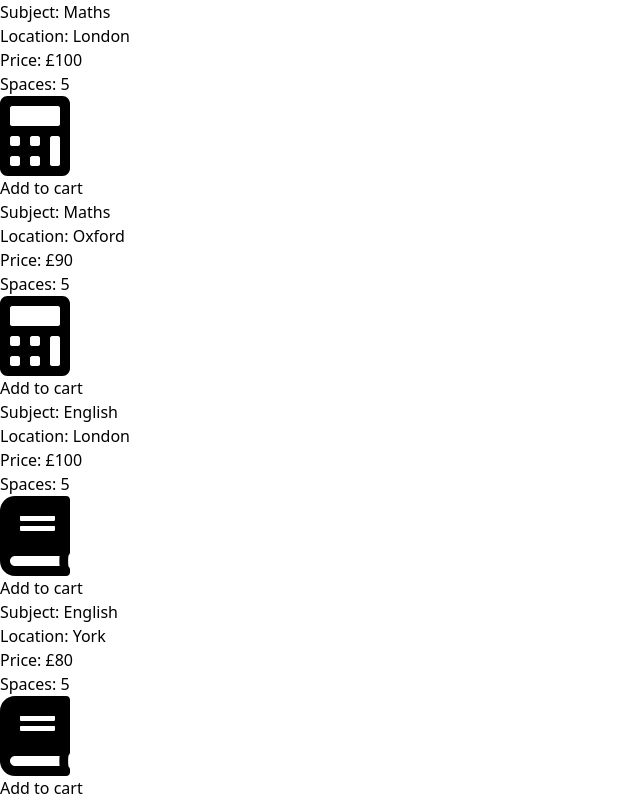
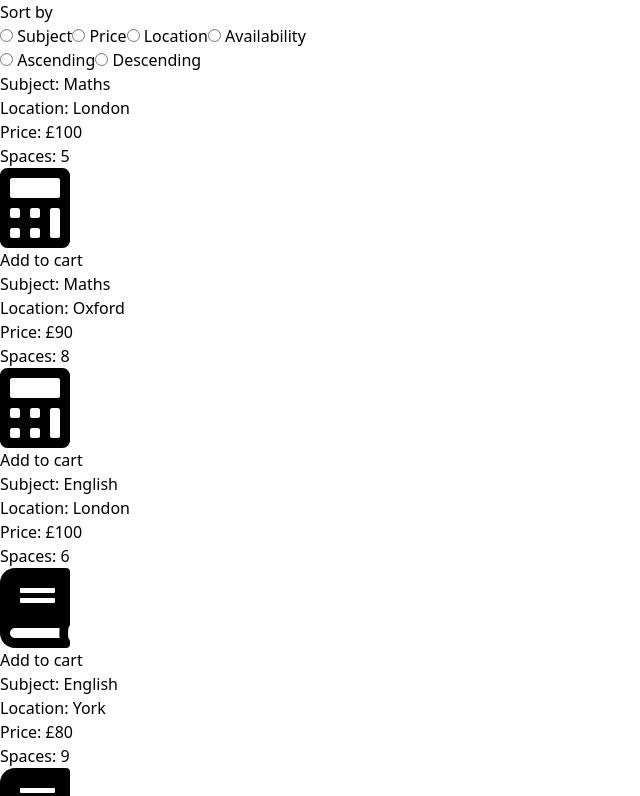
Before and after one commit to NeroOloge/lesson-depot, a Vue app: page / in a window 1280 px wide. Shown: the top 796 px of the page, without its empty margins (0-640 px from the left). Built offline with nearby package versions, Linux system fonts and the light colour scheme.

Commit message:
added sorting functionality

```diff
--- a/src/App.vue
+++ b/src/App.vue
@@ -4,8 +4,77 @@ import Lesson from "./components/Lesson.vue";
 
 <template>
   <div id="app" class="p-3">
+    <div class="flex justify-between">
+      <div>
+        <p>Sort by</p>
+        <div class="flex flex-col mb-5">
+          <label
+            ><input
+              v-on:click="onSelect"
+              type="radio"
+              value="subject"
+              name="sorting-attr"
+              :checked="this.sort.attr === 'subject'"
+            />
+            Subject</label
+          >
+          <label
+            ><input
+              v-on:click="onSelect"
+              type="radio"
+              value="price"
+              name="sorting-attr"
+              :checked="this.sort.attr === 'price'"
+            />
+            Price</label
+          >
+          <label
+            ><input
+              v-on:click="onSelect"
+              type="radio"
+              value="location"
+              name="sorting-attr"
+              :checked="this.sort.attr === 'location'"
+            />
+            Location</label
+          >
+          <label
+            ><input
+              v-on:click="onSelect"
+              type="radio"
+              value="availability"
+              name="sorting-attr"
+              :checked="this.sort.attr === 'availability'"
+            />
+            Availability</label
+          >
+        </div>
+
+        <div class="flex flex-col">
+          <label
+            ><input
+              v-on:click="onSelect"
+              type="radio"
+              value="ascending"
+              name="sorting-order"
+              :checked="this.sort.order === 'ascending'"
+            />
+            Ascending</label
+          >
+          <label
+            ><input
+              v-on:click="onSelect"
+              type="radio"
+              value="descending"
+              name="sorting-order"
+              :checked="this.sort.order === 'descending'"
+            />
+            Descending</label
+          >
+        </div>
+      </div>
       <div class="grid grid-cols-1 md:grid-cols-3 gap-y-2">
-      <div v-for="lesson in lessons">
+        <div v-for="lesson in this.lessons">
           <Lesson
             :subject="lesson.subject"
             :price="lesson.price"
@@ -13,6 +82,7 @@ import Lesson from "./components/Lesson.vue";
             :spaces="lesson.spaces"
             :icon="lesson.icon"
           />
+        </div>
       </div>
     </div>
   </div>
@@ -34,32 +104,87 @@ export default {
           subject: "Maths",
           price: 90,
           location: "Oxford",
-          spaces: 5,
+          spaces: 8,
           icon: "calculator",
         },
         {
           subject: "English",
           price: 100,
           location: "London",
-          spaces: 5,
+          spaces: 6,
           icon: "book",
         },
         {
           subject: "English",
           price: 80,
           location: "York",
-          spaces: 5,
+          spaces: 9,
           icon: "book",
         },
         {
           subject: "Music",
           price: 60,
           location: "Bristol",
-          spaces: 5,
+          spaces: 7,
           icon: "music",
         },
       ],
+      sort: {
+        attr: "",
+        order: "",
+      },
     };
+  },
+  methods: {
+    sortPriceAsc: (a, b) => a.price - b.price,
+    sortPriceDesc: (a, b) => b.price - a.price,
+    sortSubjectAsc: (a, b) => a.subject.localeCompare(b.subject),
+    sortSubjectDesc: (a, b) => -1 * a.subject.localeCompare(b.subject),
+    sortAvailabilityAsc: (a, b) => a.spaces - b.spaces,
+    sortAvailabilityDesc: (a, b) => b.spaces - a.spaces,
+    sortLocationAsc: (a, b) => a.location.localeCompare(b.location),
+    sortLocationDesc: (a, b) => -1 * a.location.localeCompare(b.location),
+    onSelect: function (e) {
+      console.log("selected", e.target.value);
+      console.log(e.target.name);
+      this.sort.attr =
+        e.target.name === "sorting-attr"
+          ? e.target.value
+          : this.sort.attr || "price";
+      this.sort.order =
+        e.target.name === "sorting-order"
+          ? e.target.value
+          : this.sort.order || "ascending";
+      console.log(this.sort.attr);
+
+      let compare;
+
+      switch (this.sort.attr) {
+        case "price":
+          if (this.sort.order === "ascending") compare = this.sortPriceAsc;
+          else if (this.sort.order === "descending")
+            compare = this.sortPriceDesc;
+          break;
+        case "subject":
+          if (this.sort.order === "ascending") compare = this.sortSubjectAsc;
+          else if (this.sort.order === "descending")
+            compare = this.sortSubjectDesc;
+          break;
+        case "availability":
+          if (this.sort.order === "ascending")
+            compare = this.sortAvailabilityAsc;
+          else if (this.sort.order === "descending")
+            compare = this.sortAvailabilityDesc;
+          break;
+        case "location":
+          if (this.sort.order === "ascending") compare = this.sortLocationAsc;
+          else if (this.sort.order === "descending")
+            compare = this.sortLocationDesc;
+          break;
+      }
+
+      this.lessons = this.lessons.sort(compare);
+    },
   },
 };
 </script>
```
Lines whose indentation alone changed are shown as unchanged.
